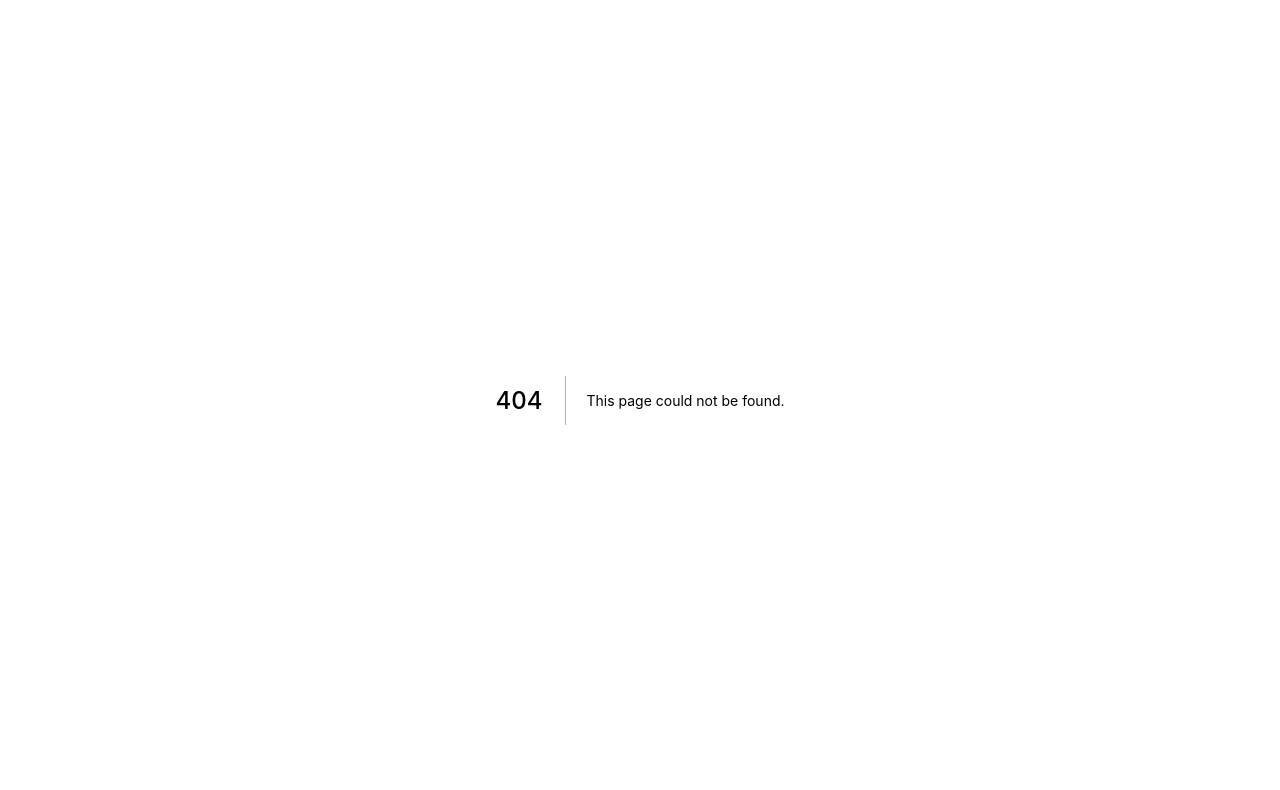
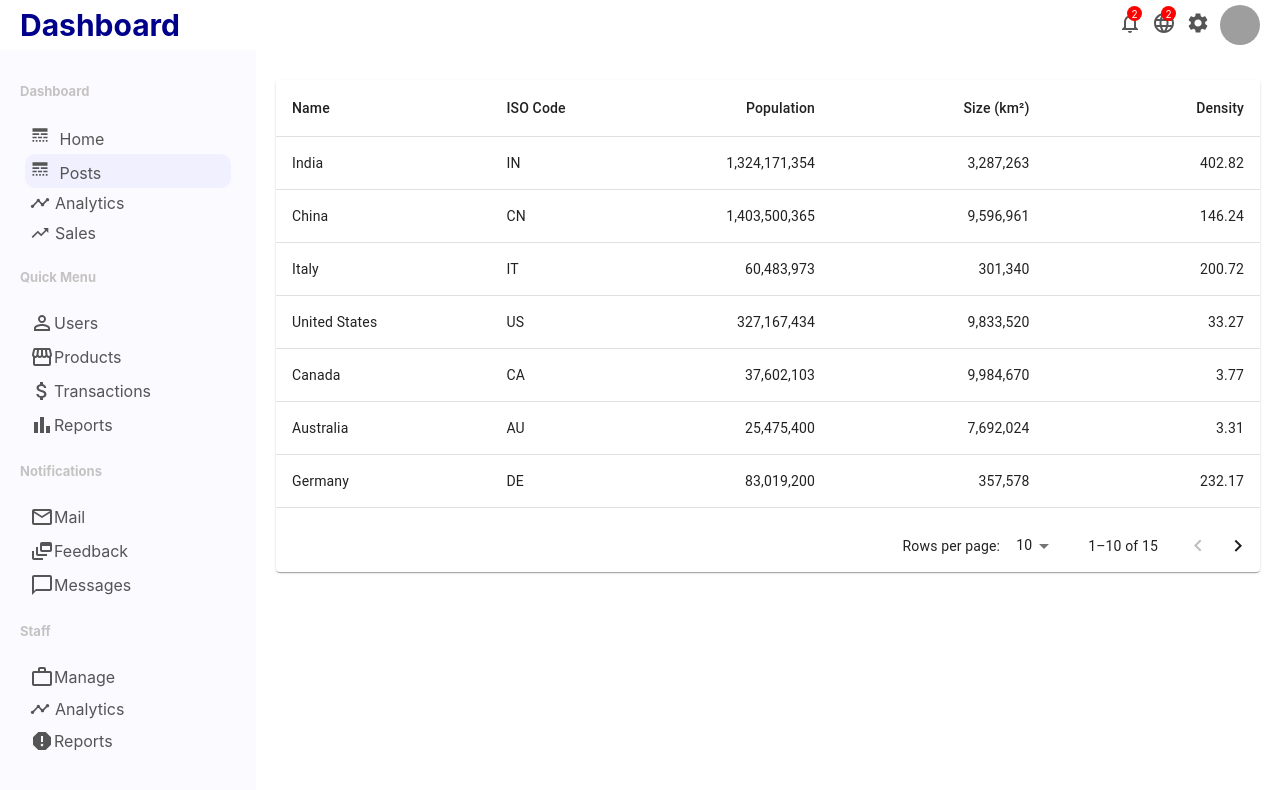
Before and after one commit to Toldo94/admin-dashboard-nextjs, a Next.js app: page /admin-dashboard/posts in a window 1280 px wide. Before the commit this address had no page. Shown: the top 790 px of the page. Built offline with nearby package versions, Linux system fonts and the light colour scheme; grey boxes are pictures that could not be loaded.

Commit message:
post list

```diff
--- /dev/null
+++ b/components/posts/post-list-container.tsx
@@ -0,0 +1,103 @@
+import React, { useState, useEffect } from 'react';
+import PostList from './post-list';
+import { TableCellProps } from '@mui/material/TableCell';
+
+type IdType = 'name' | 'code' | 'population' | 'size' | 'density';
+
+export interface ColumProps extends TableCellProps {
+  id: IdType;
+  label: string;
+  minWidth: number;
+
+  format?: (value: number) => string;
+}
+
+const columns: ColumProps[] = [
+  { id: 'name', label: 'Name', minWidth: 170 },
+  { id: 'code', label: 'ISO\u00a0Code', minWidth: 100 },
+  {
+    id: 'population',
+    label: 'Population',
+    minWidth: 170,
+    align: 'right',
+    format: (value: number) => value.toLocaleString('en-US'),
+  },
+  {
+    id: 'size',
+    label: 'Size\u00a0(km\u00b2)',
+    minWidth: 170,
+    align: 'right',
+    format: (value: number) => value.toLocaleString('en-US'),
+  },
+  {
+    id: 'density',
+    label: 'Density',
+    minWidth: 170,
+    align: 'right',
+    format: (value: number) => value.toFixed(2),
+  },
+];
+
+export interface RowModel {
+  name: string;
+  code: string;
+  population: number;
+  size: number;
+  density: number;
+}
+
+function createData(
+  name: string,
+  code: string,
+  population: number,
+  size: number
+): RowModel {
+  const density = population / size;
+  return { name, code, population, size, density };
+}
+
+const rows: RowModel[] = [
+  createData('India', 'IN', 1324171354, 3287263),
+  createData('China', 'CN', 1403500365, 9596961),
+  createData('Italy', 'IT', 60483973, 301340),
+  createData('United States', 'US', 327167434, 9833520),
+  createData('Canada', 'CA', 37602103, 9984670),
+  createData('Australia', 'AU', 25475400, 7692024),
+  createData('Germany', 'DE', 83019200, 357578),
+  createData('Ireland', 'IE', 4857000, 70273),
+  createData('Mexico', 'MX', 126577691, 1972550),
+  createData('Japan', 'JP', 126317000, 377973),
+  createData('France', 'FR', 67022000, 640679),
+  createData('United Kingdom', 'GB', 67545757, 242495),
+  createData('Russia', 'RU', 146793744, 17098246),
+  createData('Nigeria', 'NG', 200962417, 923768),
+  createData('Brazil', 'BR', 210147125, 8515767),
+];
+
+function PostListContainer() {
+  const [page, setPage] = useState(0);
+  const [rowsPerPage, setRowsPerPage] = useState(10);
+
+  useEffect(() => {
+      console.log("Test test");
+  }, [page])
+
+  useEffect(() => {
+    console.log("Test test dva dva");
+}, [page])
+
+  return (
+    <div>
+      <PostList
+        columns={columns}
+        rows={rows}
+        page={page}
+        setPage={setPage}
+        rowsPerPage={rowsPerPage}
+        setRowsPerPage={setRowsPerPage}
+      />
+    </div>
+  );
+}
+
+export default PostListContainer;
--- /dev/null
+++ b/components/posts/post-list.tsx
@@ -0,0 +1,85 @@
+import React, { useState } from 'react';
+import Paper from '@mui/material/Paper';
+import TableContainer from '@mui/material/TableContainer';
+import Table from '@mui/material/Table';
+import TableHead from '@mui/material/TableHead';
+import TableRow from '@mui/material/TableRow';
+import TableCell from '@mui/material/TableCell';
+import TableBody from '@mui/material/TableBody';
+import TablePagination from '@mui/material/TablePagination';
+
+import { ColumProps, RowModel } from './post-list-container';
+
+interface PostListProps {
+  columns: ColumProps[];
+  rows: RowModel[];
+  page: number;
+  setPage: React.Dispatch<React.SetStateAction<number>>
+  rowsPerPage: number;
+  setRowsPerPage: React.Dispatch<React.SetStateAction<number>>
+}
+
+function PostList({ columns, rows, page, setPage, rowsPerPage, setRowsPerPage }: PostListProps) {
+
+  const handleChangePage = (event: any, newPage: any) => {
+    setPage(newPage);
+  };
+
+  const handleChangeRowsPerPage = (event: any) => {
+    setRowsPerPage(+event.target.value);
+    setPage(0);
+  };
+
+  return (
+    <Paper sx={{ width: '100%', overflow: 'hidden' }}>
+      <TableContainer sx={{ maxHeight: 440 }}>
+        <Table stickyHeader aria-label='sticky table'>
+          <TableHead>
+            <TableRow>
+              {columns.map((column) => (
+                <TableCell
+                  key={column.id}
+                  align={column.align}
+                  style={{ minWidth: column.minWidth }}
+                >
+                  {column.label}
+                </TableCell>
+              ))}
+            </TableRow>
+          </TableHead>
+          <TableBody>
+            {rows
+              .slice(page * rowsPerPage, page * rowsPerPage + rowsPerPage)
+              .map((row) => {
+                return (
+                  <TableRow hover role='checkbox' tabIndex={-1} key={row.code}>
+                    {columns.map((column: ColumProps) => {
+                      const value = row[column.id];
+                      return (
+                        <TableCell key={column.id} align={column.align}>
+                          {column.format && typeof value === 'number'
+                            ? column.format(value)
+                            : value}
+                        </TableCell>
+                      );
+                    })}
+                  </TableRow>
+                );
+              })}
+          </TableBody>
+        </Table>
+      </TableContainer>
+      <TablePagination
+        rowsPerPageOptions={[10, 25, 100]}
+        component='div'
+        count={rows.length}
+        rowsPerPage={rowsPerPage}
+        page={page}
+        onPageChange={handleChangePage}
+        onRowsPerPageChange={handleChangeRowsPerPage}
+      />
+    </Paper>
+  );
+}
+
+export default PostList;
--- a/components/sidebar/Sidebar.tsx
+++ b/components/sidebar/Sidebar.tsx
@@ -38,6 +38,17 @@ const Sidebar = () => {
               <Link href='/admin-dashboard'>
                 <a>
                   <LineStyle className={css.sidebarIcon} /> Home
+                </a>
+              </Link>
+            </li>
+            <li
+              className={classNames(css.sidebarListItem, {
+                [css.active]: router.asPath === '/admin-dashboard/posts',
+              })}
+            >
+              <Link href='/admin-dashboard/posts'>
+                <a>
+                  <LineStyle className={css.sidebarIcon} /> Posts
                 </a>
               </Link>
             </li>
--- /dev/null
+++ b/pages/admin-dashboard/posts.module.scss
@@ -0,0 +1,3 @@
+.contentWrapper {
+  padding: 20px;
+}
--- /dev/null
+++ b/pages/admin-dashboard/posts.tsx
@@ -0,0 +1,17 @@
+import React from 'react';
+import PostListContainer from '../../components/posts/post-list-container';
+import DashboardLayout from '../../layouts/DashboardLayout';
+
+import css from './posts.module.scss';
+
+function Posts() {
+  return (
+    <DashboardLayout>
+      <div className={css.contentWrapper}>
+          <PostListContainer />
+      </div>
+    </DashboardLayout>
+  );
+}
+
+export default Posts;
```
Also changed, not shown: pages/admin-dashboard/user-details/[uid].tsx (+9 -1 lines), components/posts/post-list-container.module.scss (added), components/posts/post-list.module.scss (added).
